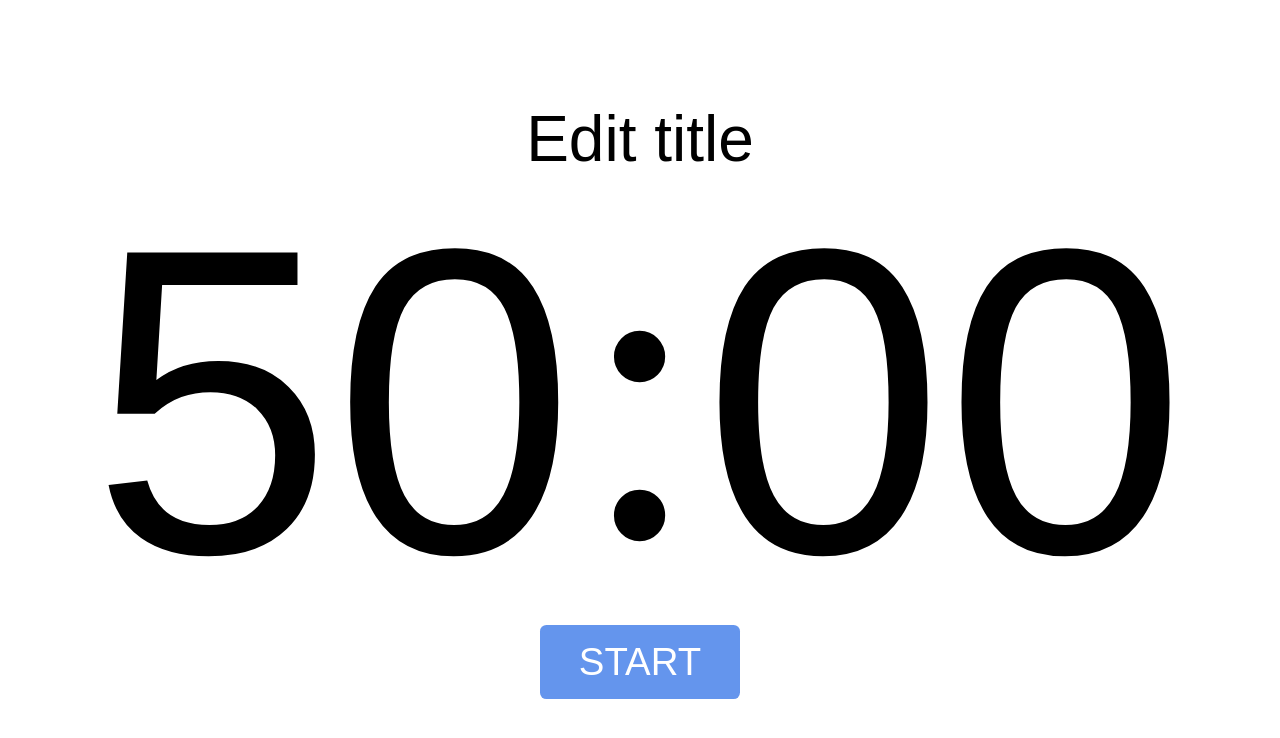
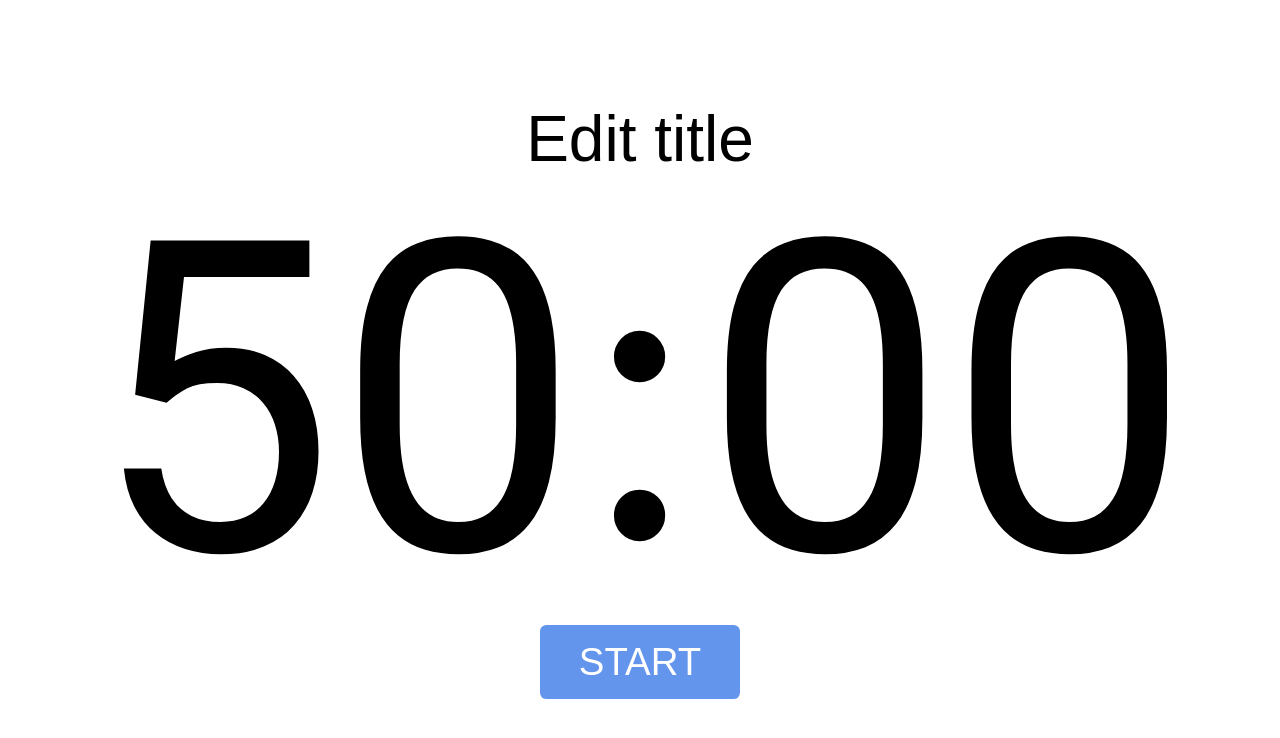
Before and after one commit to gregorkuznik/mtg-full-screen-timer, a Vue app: page / in a window 1280 px wide. Shown: the top 738 px of the page. Built offline with nearby package versions, Linux system fonts and the light colour scheme.

Commit message:
Closes #10. Installs Roboto font instead of default.

```diff
--- a/index.html
+++ b/index.html
@@ -2,7 +2,8 @@
 <html>
   <head>
     <meta charset="utf-8">
-    <title>Full screen timer</title>
+    <title>MtG Fullscreen Timer</title>
+    <link href="https://fonts.googleapis.com/css?family=Roboto" rel="stylesheet">
   </head>
   <body>
     <div id="app"></div>
--- a/src/components/Main.vue
+++ b/src/components/Main.vue
@@ -178,6 +178,7 @@
     height: 30vw;
     border: none;
     background: transparent;
+    font-family: "Roboto";
   }
   .input-timer:disabled {
     color: inherit;
```
